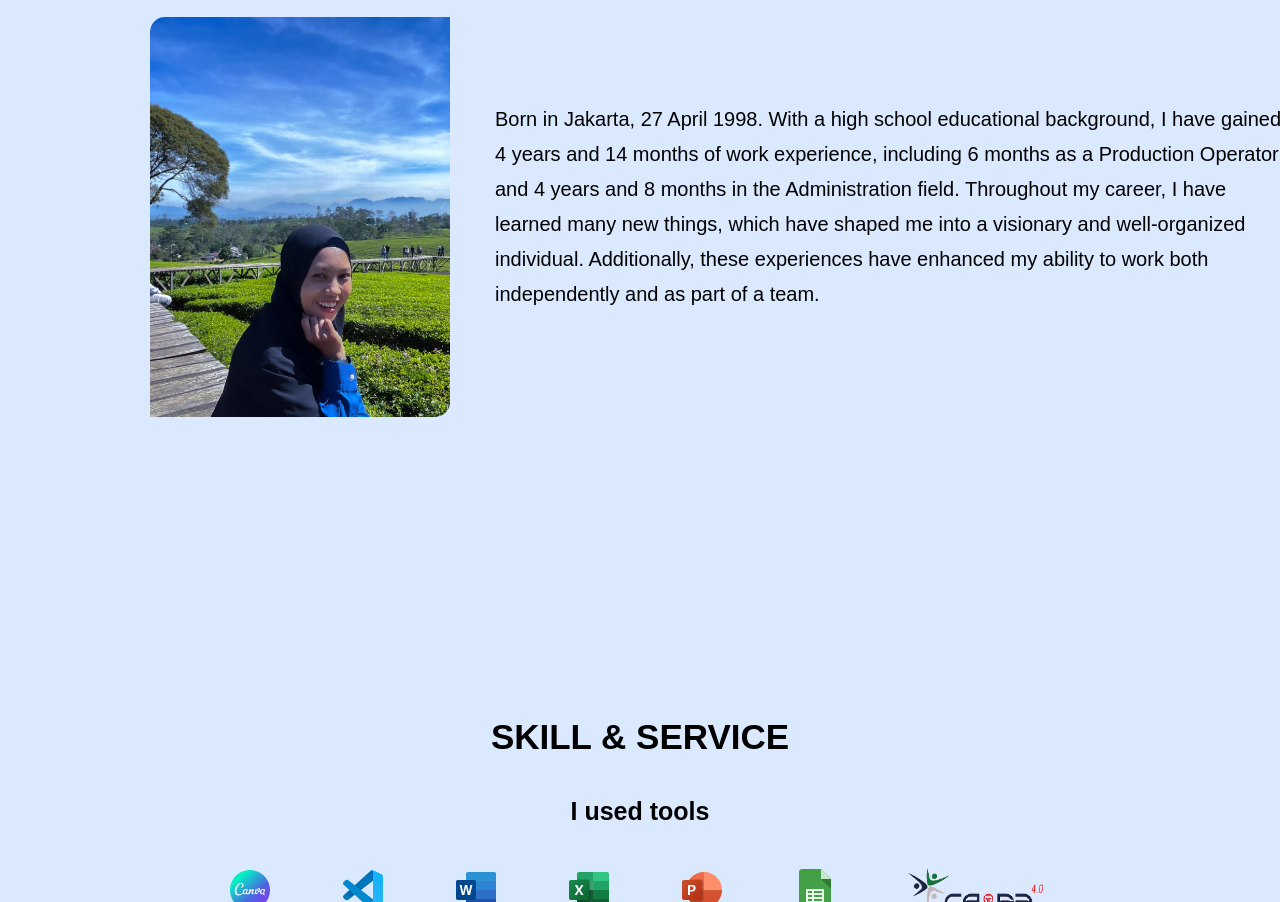
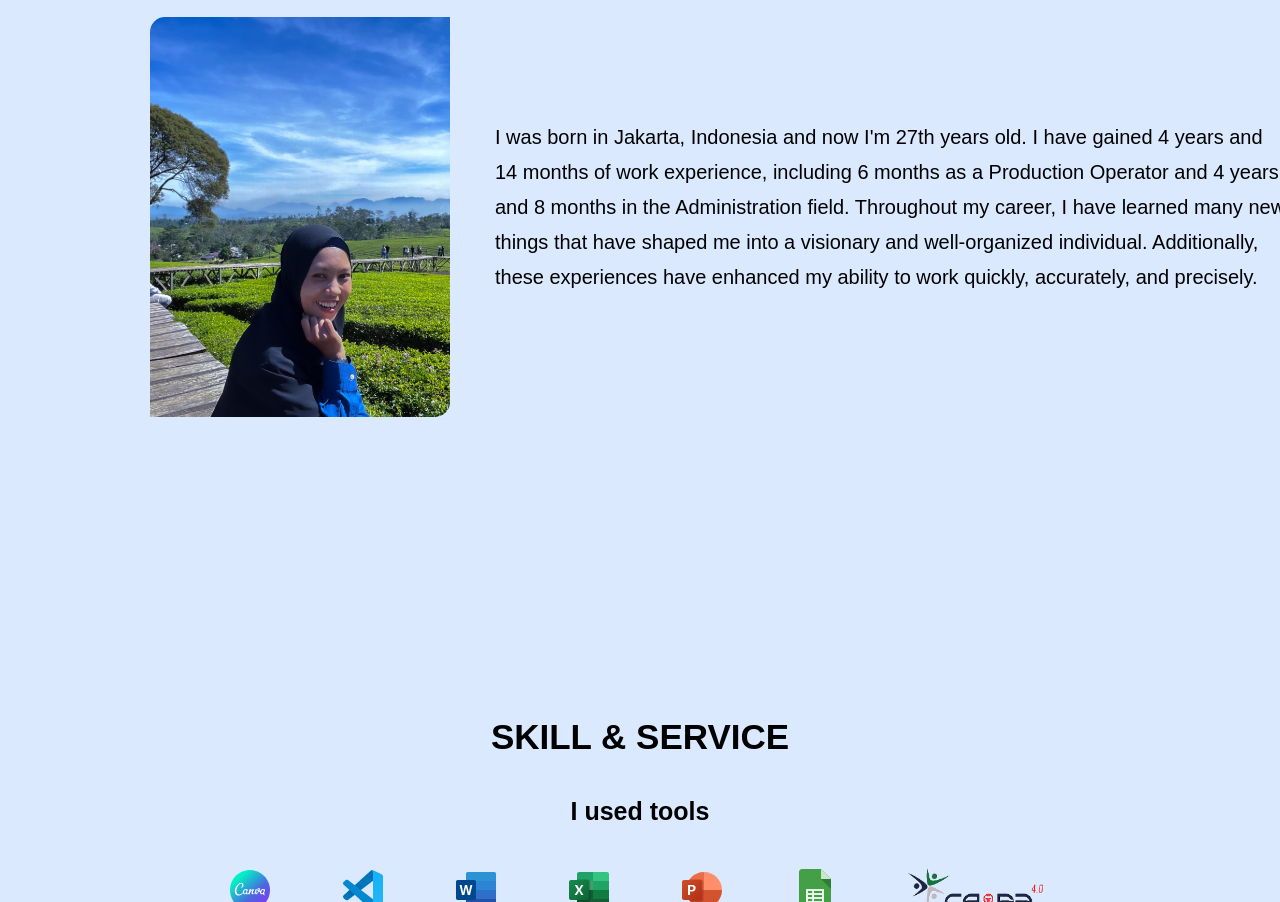
Before and after one commit to seriouselly/portfolio-project, a plain HTML site: page index.html in a window 1280 px wide. Shown: the part 1102-2004 px from the top of the page. Drawn offline with Linux system fonts and the light colour scheme.

Commit message:
update content about me

```diff
--- a/index.html
+++ b/index.html
@@ -62,14 +62,13 @@
         <div class="profile">
           <img src="./assets/images/my-profile.jpg" alt="" />
           <p>
-            Born in Jakarta, 27 April 1998. With a high school educational
-            background, I have gained 4 years and 14 months of work experience,
-            including 6 months as a Production Operator and 4 years and 8 months
-            in the Administration field. Throughout my career, I have learned
-            many new things, which have shaped me into a visionary and
-            well-organized individual. Additionally, these experiences have
-            enhanced my ability to work both independently and as part of a
-            team.
+            I was born in Jakarta, Indonesia and now I'm 27th years old. I have
+            gained 4 years and 14 months of work experience, including 6 months
+            as a Production Operator and 4 years and 8 months in the
+            Administration field. Throughout my career, I have learned many new
+            things that have shaped me into a visionary and well-organized
+            individual. Additionally, these experiences have enhanced my ability
+            to work quickly, accurately, and precisely.
           </p>
         </div>
       </article>
```
